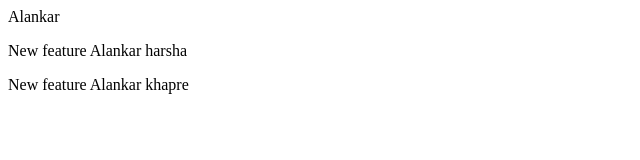
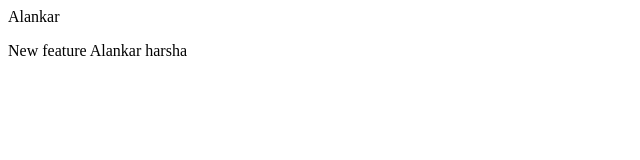
Before and after one commit to alankar1/locarepo, a plain HTML site: page localRepo/index.html in a window 1280 px wide. Shown: the whole page, without its empty margins (0-640 px from the left). Drawn offline with Linux system fonts and the light colour scheme.

Commit message:
delete line

```diff
--- a/localRepo/index.html
+++ b/localRepo/index.html
@@ -2,5 +2,3 @@
 <p>Alankar  </p>
 
 <p>New feature Alankar  harsha</p>
-
-<p>New feature Alankar  khapre</p>
```
